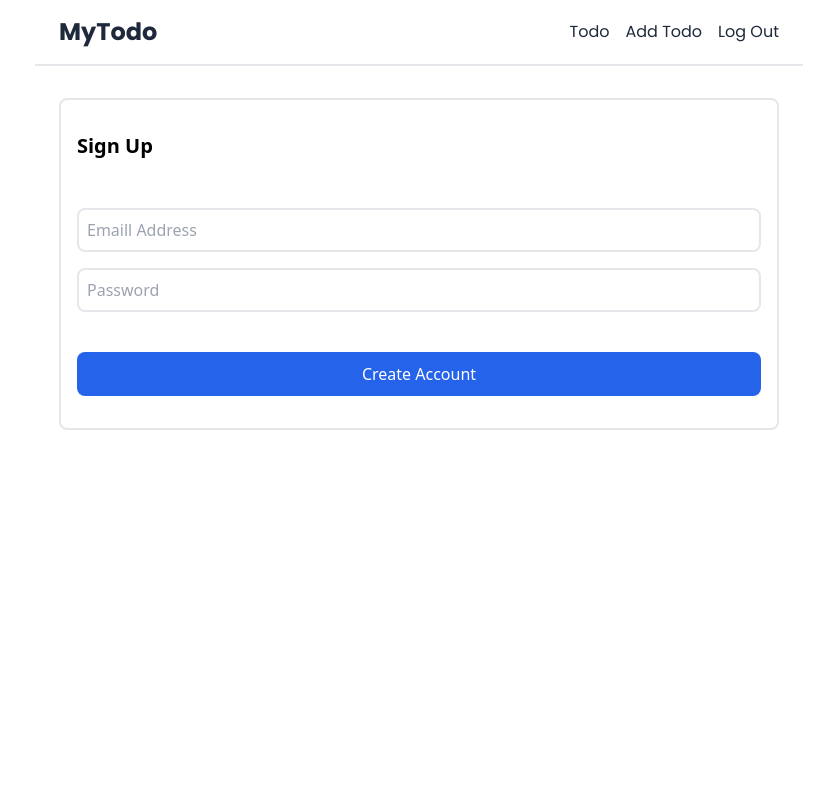
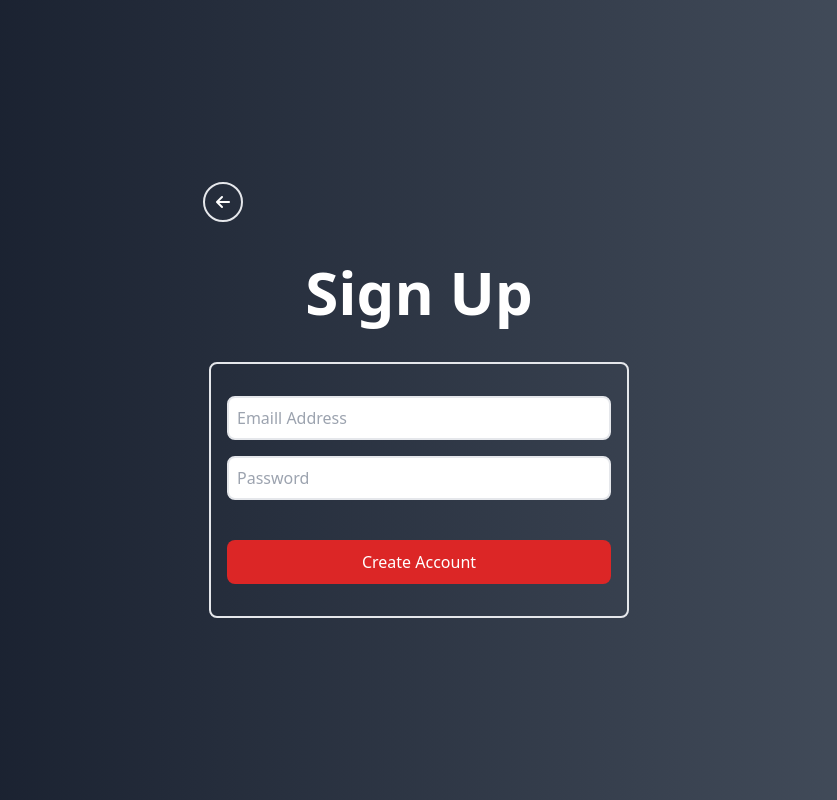
Before and after one commit to rizkybp31/todolist, a React (Create React App) app: page /signup in a window 1280 px wide. Shown: the whole page, without its empty margins (221-1058 px from the left). Built offline with nearby package versions, Linux system fonts and the light colour scheme.

Commit message:
change the desaign for entaire app

```diff
--- a/public/index.html
+++ b/public/index.html
@@ -3,6 +3,7 @@
   <head>
     <meta charset="utf-8" />
     <link rel="icon" href="%PUBLIC_URL%/favicon.ico" />
+    <script src="https://kit.fontawesome.com/d369545129.js" crossorigin="anonymous"></script>
     <meta name="viewport" content="width=device-width, initial-scale=1" />
     <meta name="theme-color" content="#000000" />
     <meta
--- a/src/AddTodo.js
+++ b/src/AddTodo.js
@@ -3,6 +3,7 @@ import { addDoc, collection } from "firebase/firestore";
 import db from "./firebase";
 import { useHistory } from "react-router-dom/cjs/react-router-dom.min";
 import { auth } from "./firebase";
+import Navbar from "./Navbar";
 
 const AddTodo = ({ onAdd }) => {
   const [newTodo, setNewTodo] = useState("");
@@ -16,14 +17,14 @@ const AddTodo = ({ onAdd }) => {
       const userReference = "/" + user.uid;
       setReference(userReference);
     } else {
-      history.push('/')
+      history.push("/");
       console.log("Not valid user");
     }
   };
 
   useEffect(() => {
     getUid();
-  })
+  });
 
   const handleAddTodo = async () => {
     try {
@@ -45,8 +46,10 @@ const AddTodo = ({ onAdd }) => {
   };
 
   return (
+    <div className="bg-[conic-gradient(at_top_left,_var(--tw-gradient-stops))] from-gray-900 to-gray-600 bg-gradient-to-r h-screen">
+      <Navbar />
       <div className="container px-6 mt-6 flex flex-col max-w-3xl mx-auto">
-      <h1 className="text-xl font-semibold mb-4">Add new Todo</h1>
+        <h1 className="text-xl text-white font-semibold mb-4">Add new Todo</h1>
         <input
           type="text"
           value={newTodo}
@@ -55,10 +58,11 @@ const AddTodo = ({ onAdd }) => {
         />
         <button
           onClick={handleAddTodo}
-        className="border-2 w-1/3 bg-green-600 mt-4 px-3 py-2 rounded-lg border-transparent text-white"
+          className="border-2 w-1/3 bg-red-600 mt-4 px-3 py-2 rounded-lg border-transparent text-white"
         >
           {isPending ? "Adding..." : "Add Todo"}
         </button>
+      </div>
     </div>
   );
 };
--- a/src/App.js
+++ b/src/App.js
@@ -1,5 +1,4 @@
 import "./App.css";
-import Navbar from "./Navbar";
 import Home from "./Home";
 import { BrowserRouter as Router, Route, Switch } from "react-router-dom/cjs/react-router-dom.min";
 import AddTodo from "./AddTodo";
@@ -11,7 +10,6 @@ function App() {
   return (
     <Router>
       <div className="app">
-        <Navbar />
         <Switch>
         <Route exact path='/'>
             <Welcome />
--- a/src/Home.js
+++ b/src/Home.js
@@ -1,13 +1,17 @@
 import TodoList from "./TodoList";
+import Navbar from "./Navbar";
 
 const Home = () => {
   return (
-    <div className="container px-6 py-4 max-w-3xl mt-4 mx-auto">
-      <main>
-        <TodoList />
-      </main>
+    <div className="bg-[conic-gradient(at_top_left,_var(--tw-gradient-stops))] from-gray-900 to-gray-600 bg-gradient-to-r h-screen">
+      <Navbar />
+      <div className="container px-6 py-4 max-w-3xl mt-4 mx-auto">
+        <main>
+          <TodoList />
+        </main>
+      </div>
     </div>
   );
-}
+};
 
 export default Home;
--- a/src/Login.js
+++ b/src/Login.js
@@ -2,11 +2,12 @@ import { useState } from "react";
 import { signInWithEmailAndPassword } from "firebase/auth";
 import { auth } from "./firebase";
 import { useHistory } from "react-router-dom/cjs/react-router-dom.min";
+import { Link } from "react-router-dom/cjs/react-router-dom.min";
 
 const Login = () => {
   const history = useHistory();
-  const [email, setEmail] = useState('');
-  const [password, setPassword] = useState('');
+  const [email, setEmail] = useState("");
+  const [password, setPassword] = useState("");
 
   const loginUser = (e) => {
     e.preventDefault();
@@ -14,20 +15,32 @@ const Login = () => {
     signInWithEmailAndPassword(auth, email, password)
       .then((userCredential) => {
         const user = userCredential.user;
-      history.push('/home');
+        history.push("/home");
       })
       .catch((err) => {
         console.log(err.message);
-    })
-  }
+      });
+  };
 
   return (
-    <div className="container flex flex-col justify-center px-6 py-4 max-w-3xl mt-4 mx-auto">
+    <div className="bg-[conic-gradient(at_top_left,_var(--tw-gradient-stops))] from-gray-900 to-gray-600 bg-gradient-to-r">
+
+      <div className="container h-screen flex flex-col justify-center px-6 py-4 max-w-3xl mx-auto">
+        <div className="flex items-center mx-auto w-3/5 mb-10 justify-between">
+          <Link
+            to="./"
+            className="flex border-2 justify-center items-center w-10 h-10 rounded-full text-white"
+          >
+            <i class="fa-solid fa-arrow-right rotate-180"></i>
+          </Link>
+        </div>
+        <h1 className="mb-10 text-6xl text-center text-white font-semibold">
+          Login
+        </h1>
         <form
           onSubmit={loginUser}
-        className="border-2 flex flex-col gap-4 px-4 py-8 rounded-lg"
+          className="border-2 flex flex-col gap-4 px-4 py-8 rounded-lg self-center w-[420px]"
         >
-        <h1 className="text-xl font-semibold mb-8">Login</h1>
           <input
             type="email"
             id="email-address"
@@ -46,10 +59,13 @@ const Login = () => {
             className="border-2 px-2 py-2 rounded-lg"
             required
           />
-        <button className="text-white border-transparent border-2 px-4 py-2 rounded-lg bg-blue-600 mt-6">Login</button>
+          <button className="text-white border-transparent border-2 px-4 py-2 rounded-lg bg-red-600 mt-6">
+            Login
+          </button>
         </form>
       </div>
+    </div>
   );
-}
+};
 
 export default Login;
--- a/src/Navbar.js
+++ b/src/Navbar.js
@@ -9,25 +9,27 @@ const Navbar = () => {
   const history = useHistory();
 
   const handleLogout = () => {
-    signOut(auth).then(() => {
-      history.push('/')
-    }).catch((err) => {
+    signOut(auth)
+      .then(() => {
+        history.push("/");
+      })
+      .catch((err) => {
         console.log(err.message);
-    })
-  }
+      });
+  };
 
   useEffect(() => {
     const checkIsUser = async () => {
       try {
         const user = auth.currentUser;
-        if(user) {
+        if (user) {
           setIsUser(true);
           console.log(user.uid);
-        }else {
+        } else {
           setIsUser(false);
-          console.log(user.uid)
+          console.log(user.uid);
         }
-      }catch(err) {
+      } catch (err) {
         console.log(err.message);
       }
     };
@@ -37,11 +39,11 @@ const Navbar = () => {
 
   return (
     <div className="container font-poppins px-6 py-4 mx-auto max-w-3xl border-b-2">
-      <header className="flex items-center text-slate-800">
+      <header className="flex items-center text-white">
         <div className="logo">
           <span className="text-2xl font-bold">MyTodo</span>
         </div>
-        {!isUser && (
+
         <nav className="navigation ml-auto flex gap-4">
           <Link
             to="/home"
@@ -62,7 +64,6 @@ const Navbar = () => {
             Log Out
           </button>
         </nav>
-        )}
       </header>
     </div>
   );
--- a/src/SignUp.js
+++ b/src/SignUp.js
@@ -2,11 +2,12 @@ import { useState } from "react";
 import { createUserWithEmailAndPassword } from "firebase/auth";
 import { auth } from "./firebase";
 import { useHistory } from "react-router-dom/cjs/react-router-dom.min";
+import { Link } from "react-router-dom/cjs/react-router-dom.min";
 
 const SignUp = () => {
   const history = useHistory();
-  const [email, setEmail] = useState('');
-  const [password, setPassword] = useState('')
+  const [email, setEmail] = useState("");
+  const [password, setPassword] = useState("");
 
   const createAccount = async (e) => {
     e.preventDefault();
@@ -14,20 +15,32 @@ const SignUp = () => {
     await createUserWithEmailAndPassword(auth, email, password)
       .then((userCredential) => {
         const user = userCredential.user;
-      history.push('/login')
+        history.push("/login");
       })
       .catch((err) => {
         console.log(err.message);
-    })
-  }
+      });
+  };
 
   return (
-    <div className="container flex flex-col justify-center px-6 py-4 max-w-3xl mt-4 mx-auto">
+    <div className="bg-[conic-gradient(at_top_left,_var(--tw-gradient-stops))] from-gray-900 to-gray-600 bg-gradient-to-r">
+
+      <div className="container h-screen flex flex-col justify-center px-6 py-4 max-w-3xl mx-auto">
+        <div className="flex items-center mx-auto w-3/5 mb-10 justify-between">
+          <Link
+            to="./"
+            className="flex border-2 justify-center items-center w-10 h-10 rounded-full text-white"
+          >
+            <i class="fa-solid fa-arrow-right rotate-180"></i>
+          </Link>
+        </div>
+        <h1 className="mb-10 text-6xl text-center text-white font-semibold">
+          Sign Up
+        </h1>
         <form
           onSubmit={createAccount}
-        className="border-2 flex flex-col gap-4 px-4 py-8 rounded-lg"
+          className="border-2 flex flex-col gap-4 px-4 py-8 rounded-lg self-center w-[420px]"
         >
-        <h1 className="text-xl font-semibold mb-8">Sign Up</h1>
           <input
             type="email"
             id="email-address"
@@ -46,10 +59,13 @@ const SignUp = () => {
             className="border-2 px-2 py-2 rounded-lg"
             required
           />
-        <button className="text-white border-transparent border-2 px-4 py-2 rounded-lg bg-blue-600 mt-6">Create Account</button>
+          <button className="text-white border-transparent border-2 px-4 py-2 rounded-lg bg-red-600 mt-6">
+            Create Account
+          </button>
         </form>
       </div>
+    </div>
   );
-}
+};
 
 export default SignUp;
--- a/src/TodoList.js
+++ b/src/TodoList.js
@@ -46,12 +46,12 @@ const TodoList = () => {
 
   return (
     <div>
-      <h1 className="text-xl font-semibold mb-4">Todo</h1>
+      <h1 className="text-white text-xl font-semibold mb-4">Todo</h1>
       {isPending && <div>Loading...</div>}
       <div className="flex flex-col gap-4">
         {data.map((list) => (
           <div className="flex justify-between border-2 px-2 py-4 rounded-lg pr-4" key={list.id}>
-            <p>{list.todo}</p>
+            <p className="text-white">{list.todo}</p>
             <input type="checkbox" onClick={handleOnClick} id={list.id} />
           </div>
         ))}
--- a/src/Welcome.js
+++ b/src/Welcome.js
@@ -2,12 +2,14 @@ import { Link } from "react-router-dom/cjs/react-router-dom.min";
 
 const Welcome = () => {
   return (
-    <div className="container h-screen flex flex-col justify-center items-center px-6 max-w-3xl -mt-8 mx-auto overflow-hidden">
-      <h1 className="text-6xl text-center text-slate-900 font-bold mb-8">Welcome to MyTodo</h1>
+    <div className="bg-[conic-gradient(at_top_left,_var(--tw-gradient-stops))] from-gray-900 to-gray-600 bg-gradient-to-r">
+      <div className="container h-screen flex flex-col justify-center items-center px-6 max-w-3xl mx-auto overflow-hidden">
+      <h1 className="text-6xl text-center text-white font-bold mb-8">Welcome to <span className="text-red-600">My</span>Todo</h1>
       <div className="option flex gap-4">
-        <Link to='/login' className="text-white border-transparent border-2 px-4 py-2 rounded-lg bg-green-600">Sign In</Link>
-        <Link to='/signup' className="text-white border-transparent border-2 px-4 py-2 rounded-lg bg-blue-600">Sign Up</Link>
+        <Link to='/login' className="w-24 text-center text-white border-2 px-4 py-2 rounded-lg hover:border-red-600 hover:text-red-600">Sign In</Link>
+        <Link to='/signup' className="w-24 text-center border-2 border-transparent text-white px-4 py-2 rounded-lg bg-red-600 hover:border-2 hover:text-white hover:border-white">Sign Up</Link>
       </div>
+    </div>
     </div>
   );
 }
```
Lines whose indentation alone changed are shown as unchanged.
